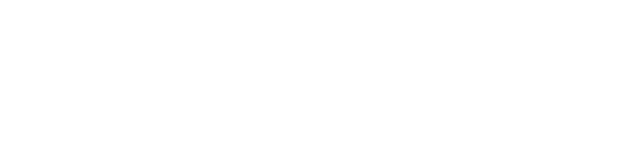
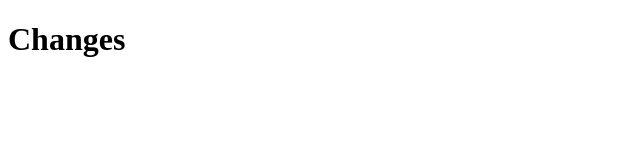
Before and after one commit to sandeepshakya2019/Industrial_Software_engineering, a plain HTML site: page Day1/index.html in a window 1280 px wide. Shown: the whole page, without its empty margins (0-640 px from the left). Drawn offline with Linux system fonts and the light colour scheme.

Commit message:
Changes in index.html file

```diff
--- a/Day1/index.html
+++ b/Day1/index.html
@@ -5,5 +5,7 @@
     <meta name="viewport" content="width=device-width, initial-scale=1.0" />
     <title>Document</title>
   </head>
-  <body></body>
+  <body>
+    <h1>Changes</h1>
+  </body>
 </html>
```
